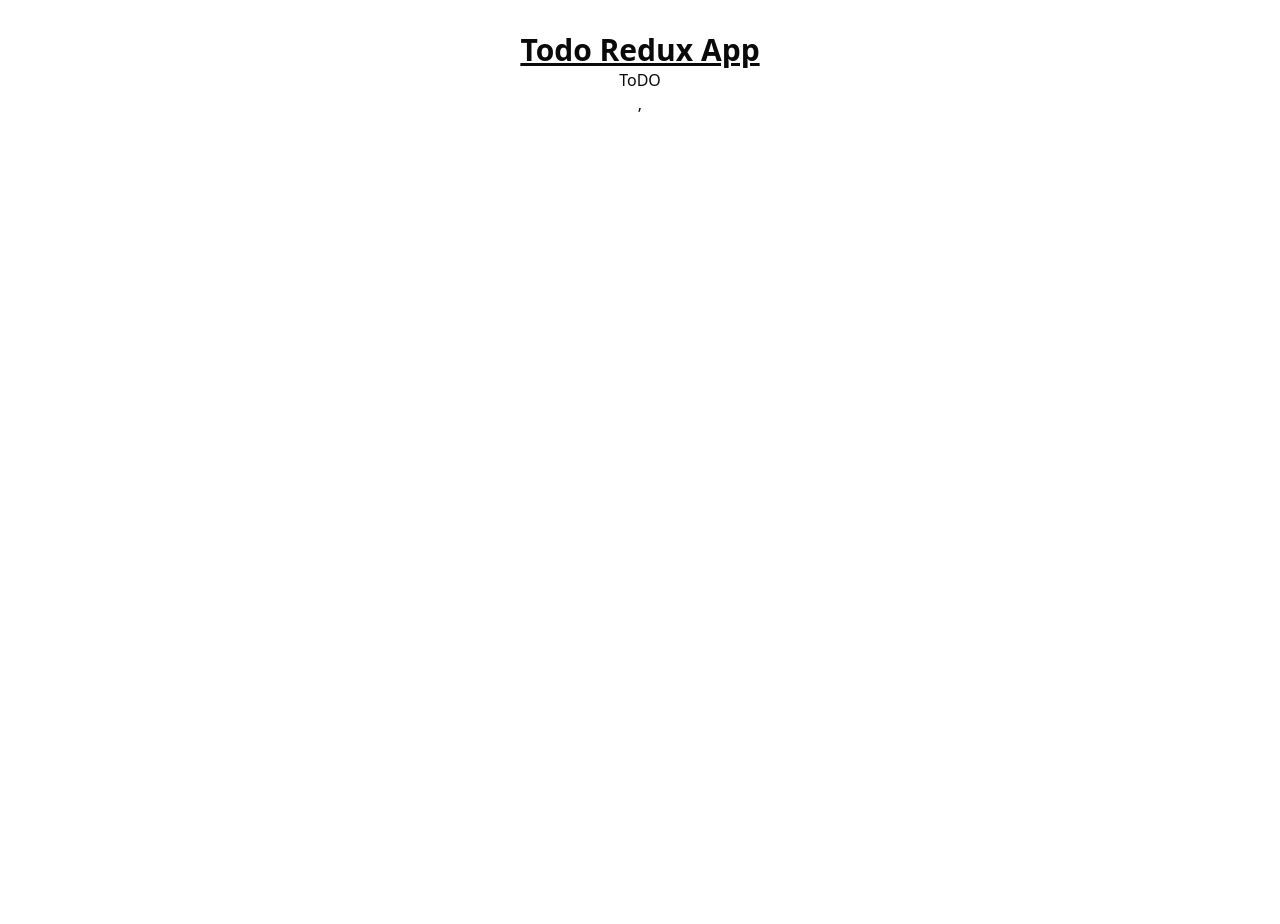
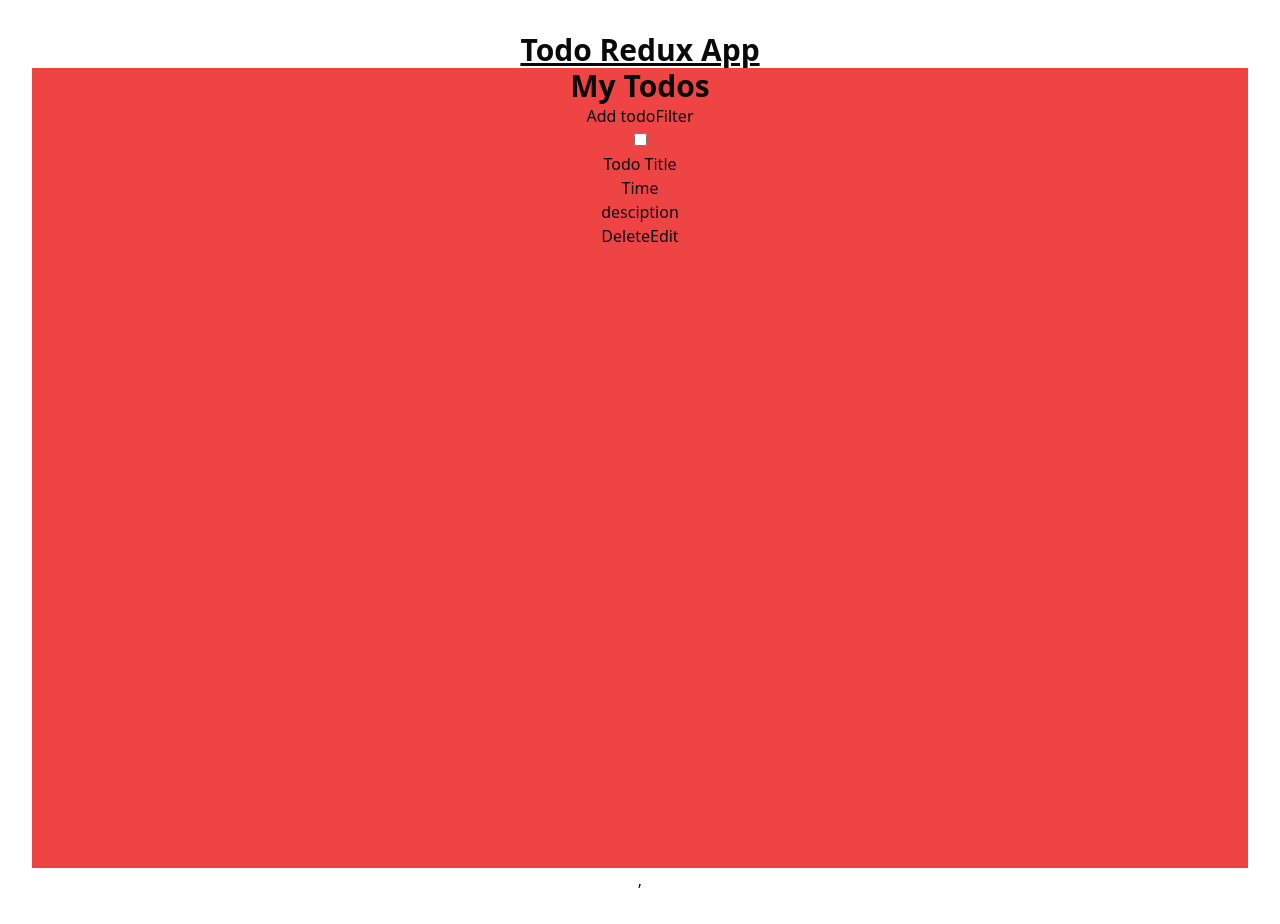
Before and after one commit to rahathasanDev/todo-redux-app, a React (Vite) app: page / in a window 1280 px wide. Before the commit the page ends 800 px from the top, so only its background shows below. Built offline with nearby package versions, Linux system fonts and the light colour scheme.

Commit message:
Todo card ,  container done

```diff
--- a/src/App.tsx
+++ b/src/App.tsx
@@ -1,5 +1,4 @@
 import "./App.css";
-import { Button } from "./components/ui/button";
 import Todo from "./pages/Todo";
 
 function App() {
--- a/src/components/todo/TodoCard.tsx
+++ b/src/components/todo/TodoCard.tsx
@@ -1,9 +1,8 @@
-import React from 'react';
 
 const TodoCard = () => {
   return (
     <div>
-
+      <h1>Todocard</h1>
     </div>
   );
 };
--- a/src/components/todo/TodoContainer.tsx
+++ b/src/components/todo/TodoContainer.tsx
@@ -0,0 +1,25 @@
+const TodoContainer = () => {
+  return (
+    <div>
+      <div>
+        <button>Add todo</button>
+        <button>Filter</button>
+      </div>
+      <div className="border-red-500 w-full h-[500px] rounded-xl">
+        <div>
+          <input type="checkbox" name="" id=""/>
+          <p>Todo Title</p>
+          <p>Time</p>
+          <p>desciption</p>
+          <div>
+            <button>Delete</button>
+            <button>Edit</button>
+          </div>
+        </div>
+
+      </div>
+    </div>
+  );
+};
+
+export default TodoContainer;
--- /dev/null
+++ b/src/components/ui/Container.tsx
@@ -0,0 +1,14 @@
+import  { ReactNode } from 'react';
+type TContainerProps = {
+  children : ReactNode;
+}
+
+const Container = ({children}: TContainerProps) => {
+  return (
+    <div className='h-screen w-full mx-auto max-w-7xl bg-red-500'>
+      {children}
+    </div>
+  );
+};
+
+export default Container;
--- a/src/pages/Todo.tsx
+++ b/src/pages/Todo.tsx
@@ -1,10 +1,13 @@
-import React from 'react';
+import TodoContainer from '@/components/todo/TodoContainer';
+import Container from '@/components/ui/Container';
+
 
 const Todo = () => {
   return (
-    <div>
-      <h1>ToDO</h1>
-    </div>
+    <Container>
+     <h1 className='text-center text-3xl font-semibold'>My Todos</h1>
+      <TodoContainer></TodoContainer>
+    </Container>
   );
 };
 
```
